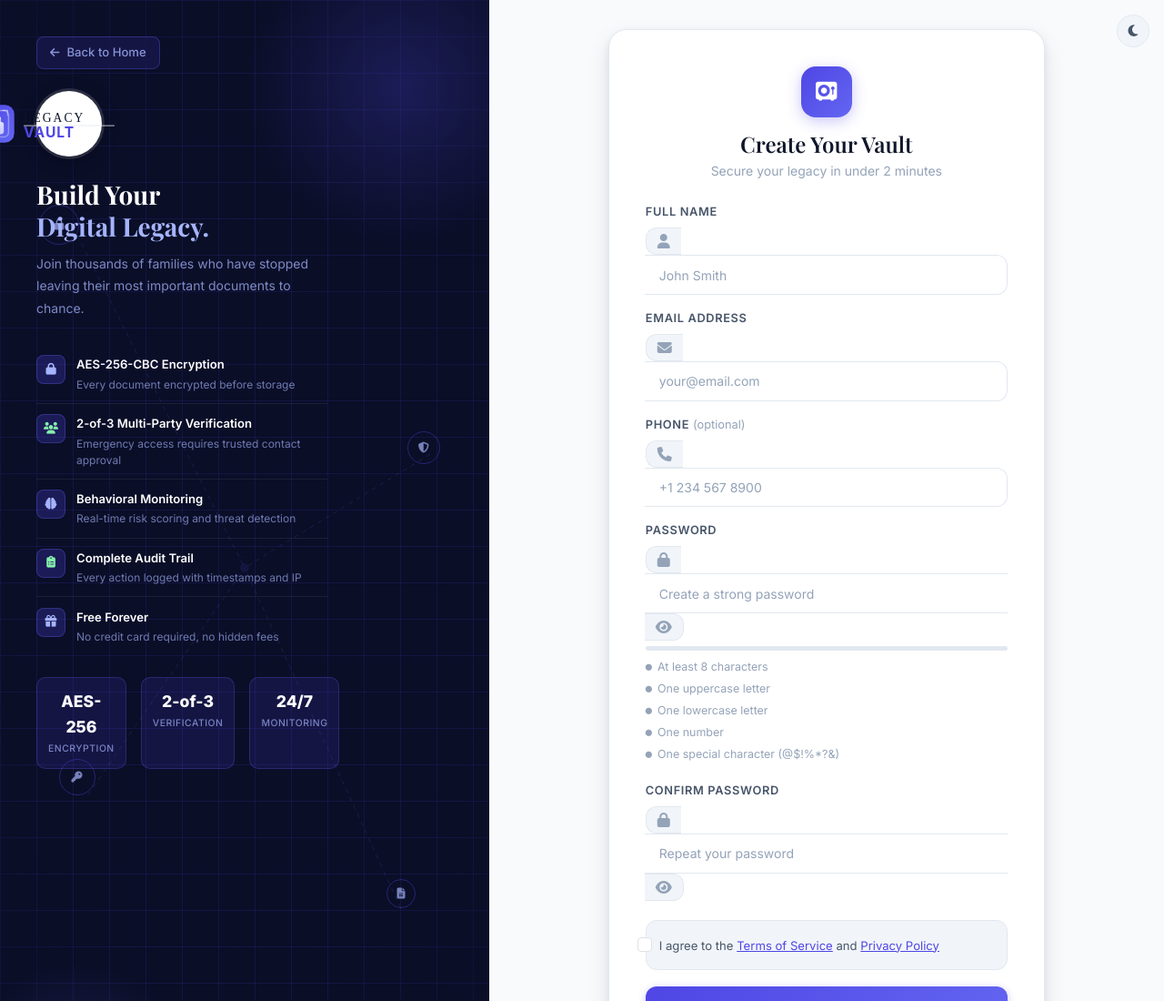
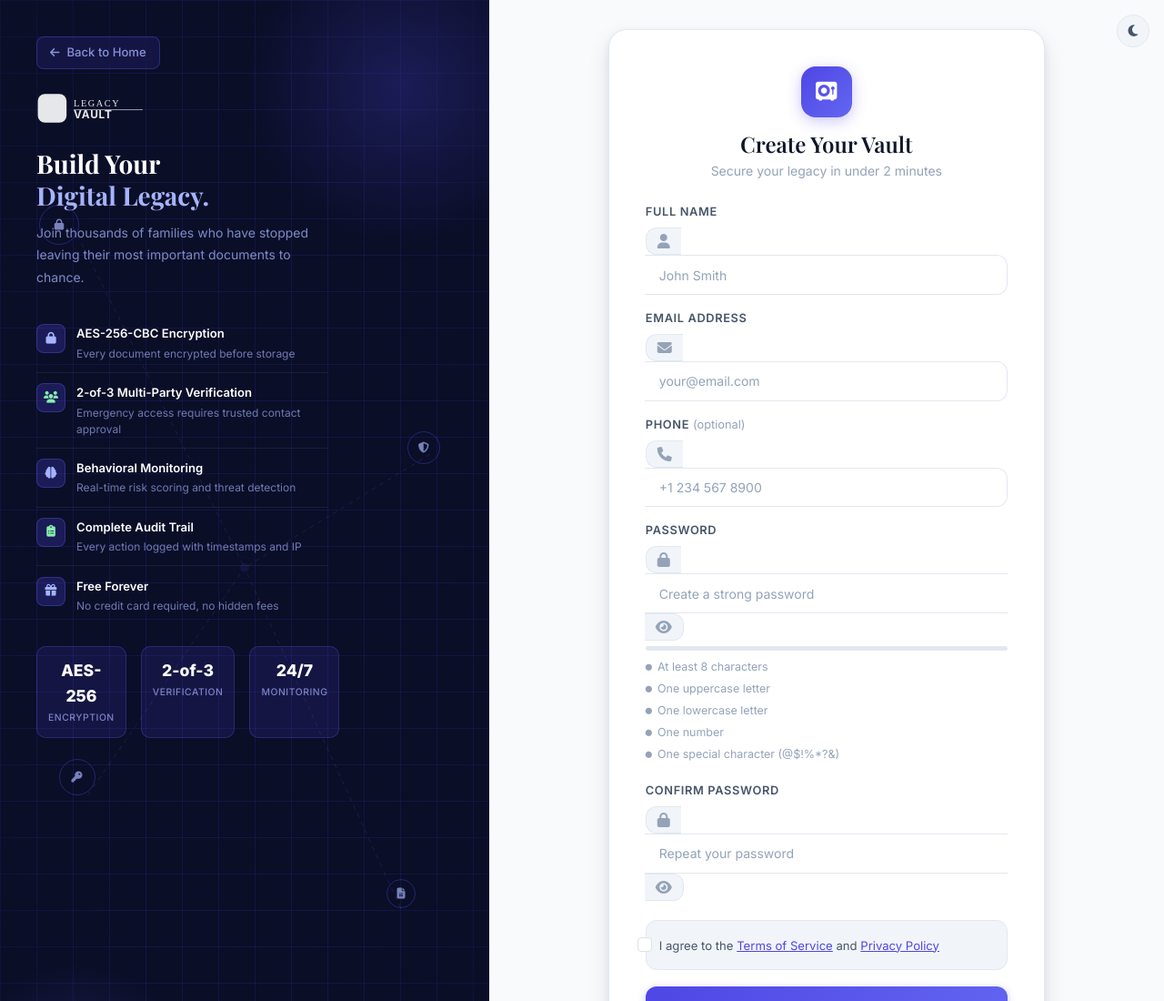
Before and after one commit to Marie-Noel200/LEGACY-VAULT, a website: page public/register.html in a window 1280 px wide. Shown: the top 1100 px of the page at 91% size. Drawn offline with nearby package versions, Linux system fonts and the light colour scheme.

Commit message:
Revert logo to original on register page

```diff
--- a/public/register.html
+++ b/public/register.html
@@ -68,9 +68,7 @@ body{margin:0;padding:0;min-height:100vh;display:flex;background:var(--bg)}
     </a>
     <!-- Logo -->
     <div class="d-flex align-items-center gap-2 mb-4">
-      <div style="width:72px;height:72px;border-radius:50%;background:#ffffff;display:flex;align-items:center;justify-content:center;box-shadow:0 4px 20px rgba(0,0,0,0.25),0 0 0 3px rgba(255,255,255,0.15);flex-shrink:0">
-        <img src="/img/logo.svg" height="50" alt="Legacy Vault">
-      </div>
+      <img src="/img/logo.svg" height="38" alt="Legacy Vault" style="filter:brightness(0) invert(1) opacity(.9)">
     </div>
     <!-- Headline -->
     <h2 style="font-family:'Playfair Display',serif;color:#fff;font-size:1.75rem;font-weight:700;line-height:1.25;margin-bottom:.75rem">
```
